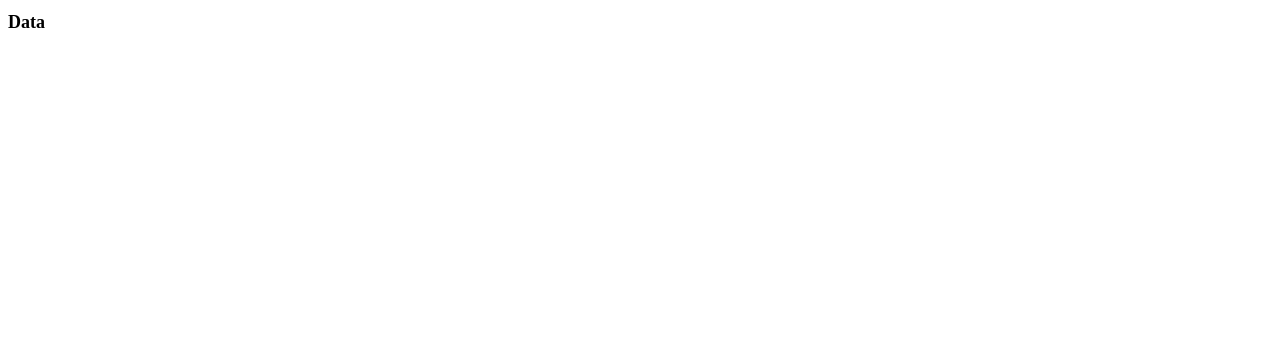
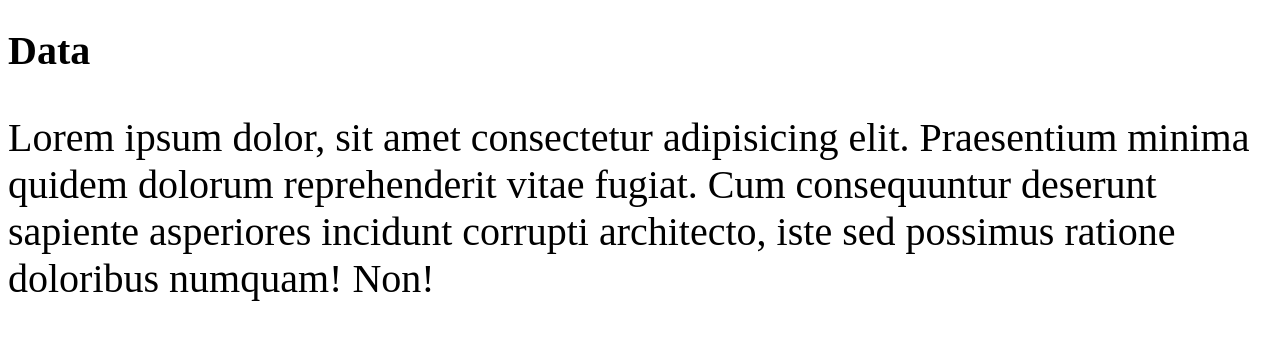
Before and after one commit to tmzoola/javascript_begin, a plain HTML site: page index.html in a window 1280 px wide. Drawn offline with Linux system fonts and the light colour scheme.

Commit message:
add changes

```diff
--- a/index.html
+++ b/index.html
@@ -9,5 +9,8 @@
 </head>
 <body>
     <h1>Data</h1>
+    <p>Lorem ipsum dolor, sit amet consectetur adipisicing elit. Praesentium minima quidem dolorum reprehenderit
+         vitae fugiat. Cum consequuntur deserunt sapiente asperiores incidunt corrupti architecto, iste sed possimus
+          ratione doloribus numquam! Non!</p>
 </body>
 </html>
--- a/style.css
+++ b/style.css
@@ -1,3 +1,7 @@
 h1{
-    font-size: large;
+    font-size: 40px;
 }
+
+p{
+    font-size: 40px;
+}
```
